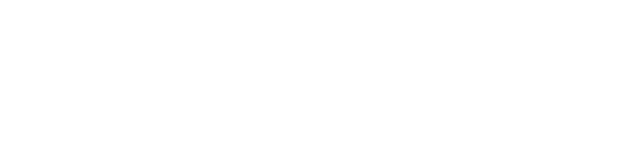
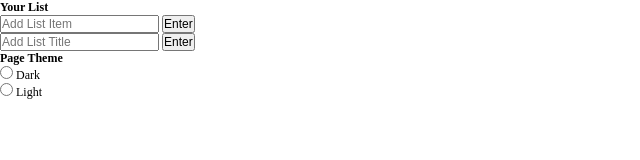
Before and after one commit to LightenedOne/list-maker, a plain HTML site: page index.html in a window 1280 px wide. Shown: the whole page, without its empty margins (0-640 px from the left). Drawn offline with Linux system fonts and the light colour scheme.

Commit message:
Further set up HTML

```diff
--- a/index.html
+++ b/index.html
@@ -8,7 +8,21 @@
     <link rel="stylesheet" href="/css/style.css">
 </head>
 <body>
-
+    <div class="container">
+        <h1 id="list-title">Your List</h1>
+        <input id="list-input" type="text" placeholder="Add List Item">
+        <button id="enter-button">Enter</button>
+        <div class="config">
+            <input type="text" placeholder="Add List Title" id="list-title-input">
+            <button id="config-enter-button">Enter</button>
+            <h2>Page Theme</h2>
+            <input type="radio" name="theme-button" id="dark" value="dark">
+            <label for="dark">Dark</label>
+            <br>
+            <input type="radio" name="theme-button" id="light" value="light">
+            <label for="light">Light</label>
+        </div>
+    </div>
 
 
     <script src="/js/script.js"></script>
```
